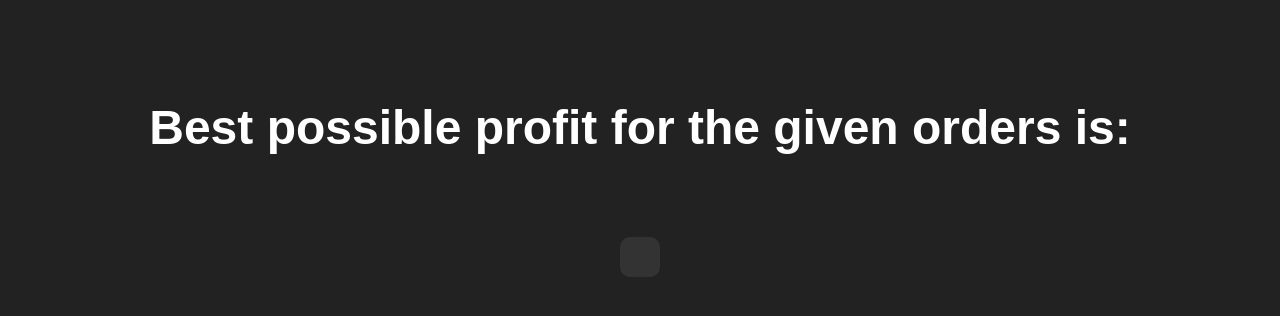
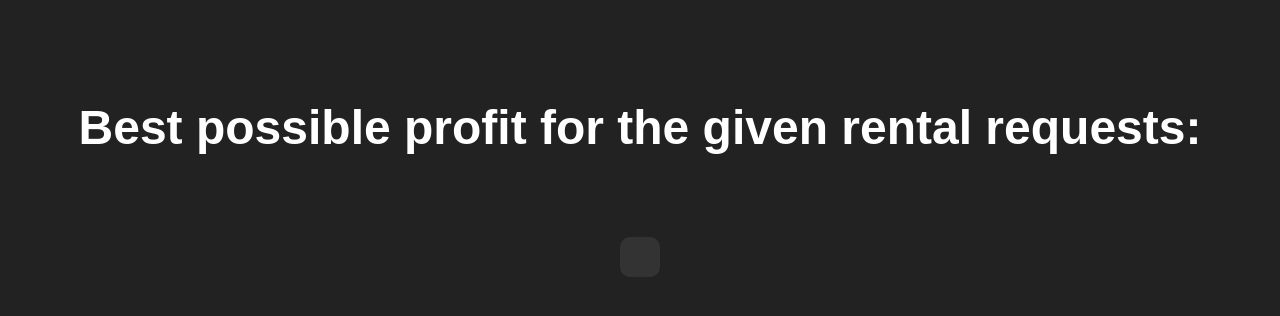
Before and after one commit to soorykant/qube-rt, a Flask app: template templates/response.html in a window 1280 px wide. Shown: the top 316 px of the page. Run offline with Flask 2, Linux system fonts and the light colour scheme; the template is opened without the code that fills it, so the values that code supplies are empty.

Commit message:
Update response.html

```diff
--- a/templates/response.html
+++ b/templates/response.html
@@ -26,7 +26,7 @@
     </style>
   </head>
   <body>
-    <h1>Best possible profit for the given orders is:</h1>
+    <h1>Best possible profit for the given rental requests:</h1>
     <p>{{ response }}</p>
   </body>
 </html>
```
